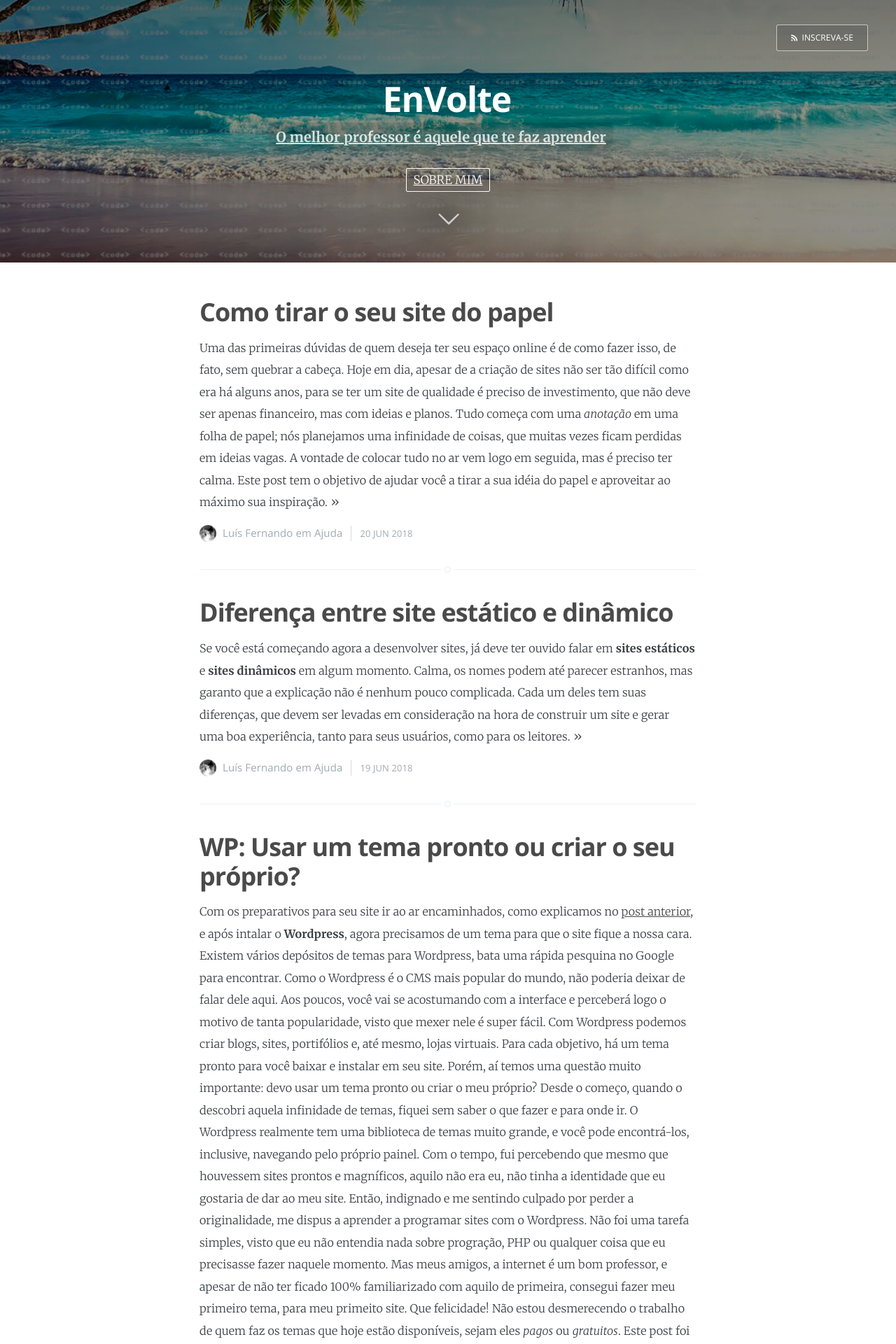
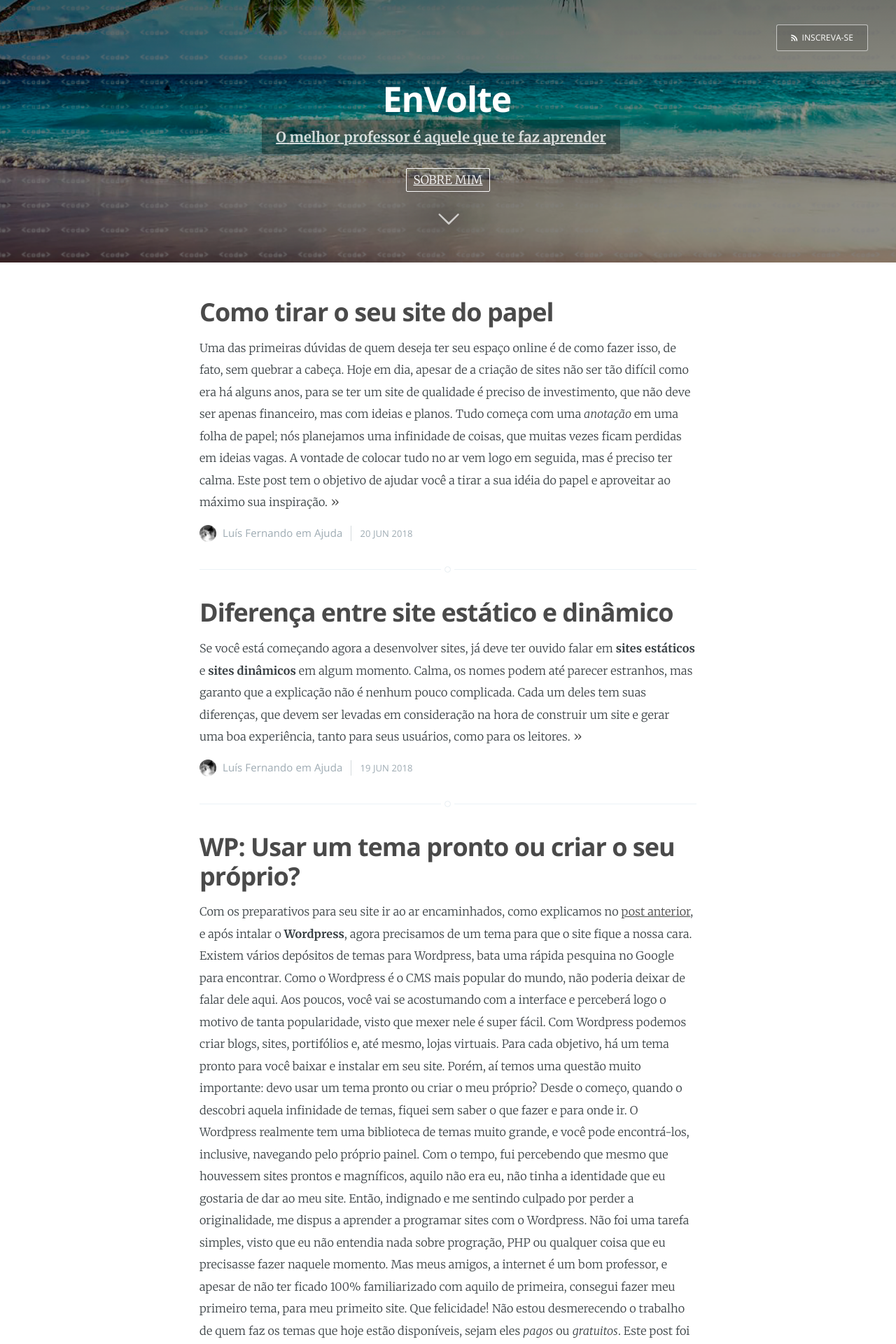
Before and after one commit to EnVolte/envolte.github.io, a Jekyll site: the page built from index.html, in a window 1280 px wide. Shown: the top 1920 px of the page at 70% size. Built offline with Jekyll 4.4.1, drawn with Linux system fonts in a browser that asks for light colours; the list of posts is cut into pages by our own code.

Commit message:
Update index.html

```diff
--- a/index.html
+++ b/index.html
@@ -18,7 +18,7 @@
         <div class="main-header-content inner">
             <h1 class="page-title">{{ site.name }}</h1>
             <h2 class="page-description">
-                <span style="border: 1px solid rgba(0,0,0,0.2); background: rgba(0,0,0,0.1); border-radius: 2px; padding: 8px 10px; text-decoration: normal; font-weight: bold; border: none; overflow: hidden; margin-right: 20px;" id="titulo"></span><br>
+                <span style="border: 1px solid rgba(0,0,0,0.4); background: rgba(0,0,0,0.3); border-radius: 2px; padding: 12px 20px; text-decoration: normal; font-weight: bold; border: none; overflow: hidden; margin-right: 20px;" id="titulo"></span><br>
                 {% if page.about %} <br><div><a style='overflow: hidden;' href='{{ site.baseurl }}{{ page.about }}'> Sobre mim </a></div> {% endif %}
             </h2>
         </div>
```
